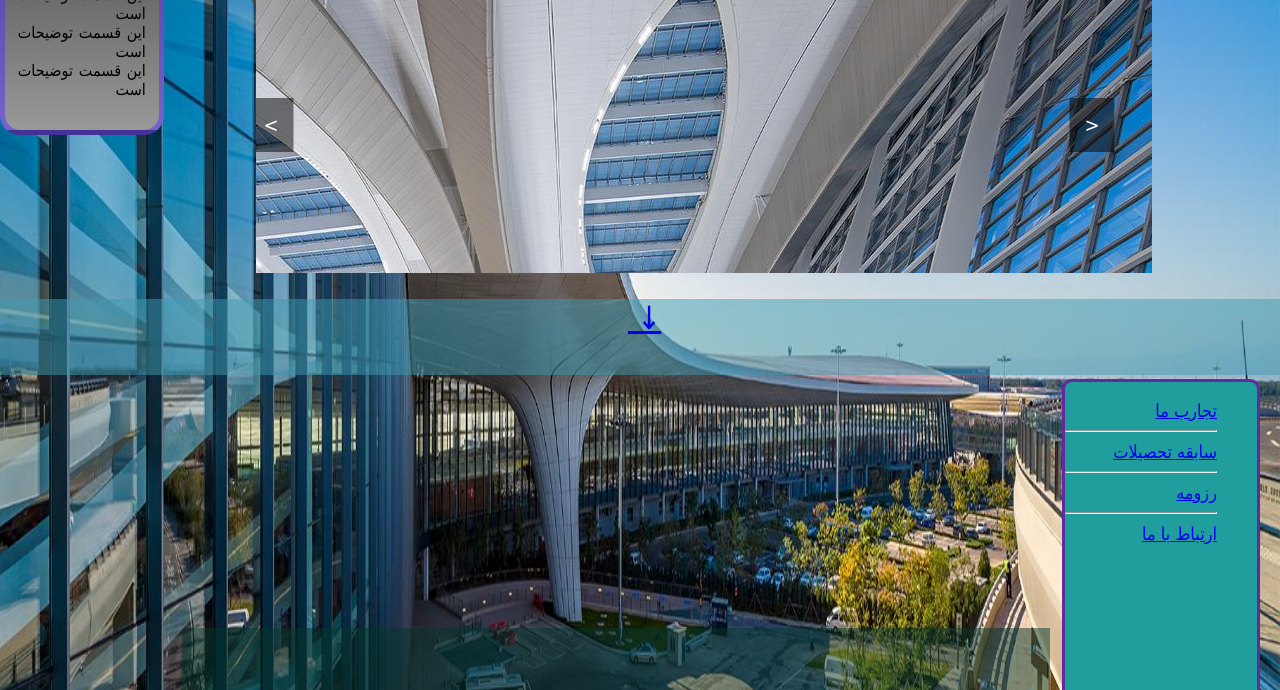
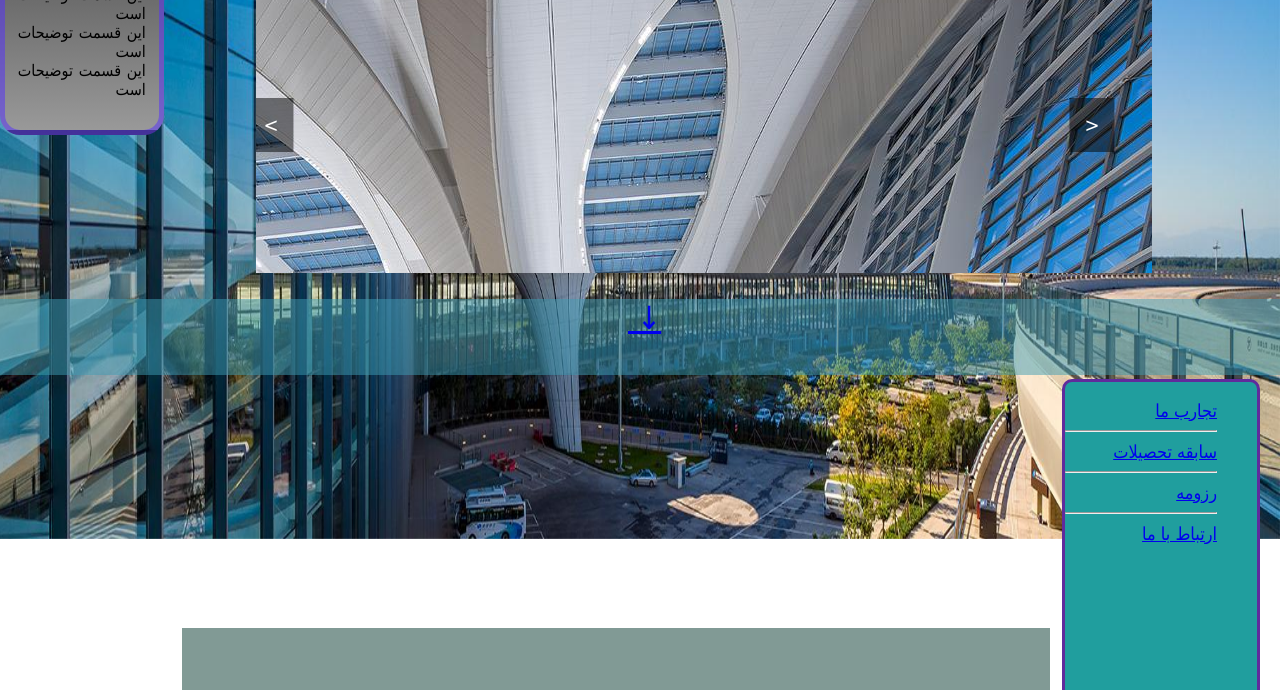
Before and after one commit to parichehrmehrzad75-prog/.my-website, a plain HTML site: page index.html in a window 1280 px wide. Shown: the part 261-951 px from the top of the page. Drawn offline with Linux system fonts and the light colour scheme.

Commit message:
Update new.css

```diff
--- a/new.css
+++ b/new.css
@@ -103,7 +103,7 @@ background-color:#999;
 }
 
 #im{
-height: 990px;
+height: 100%;
 position:fixed;
 top:0;
 left: 0;
```
